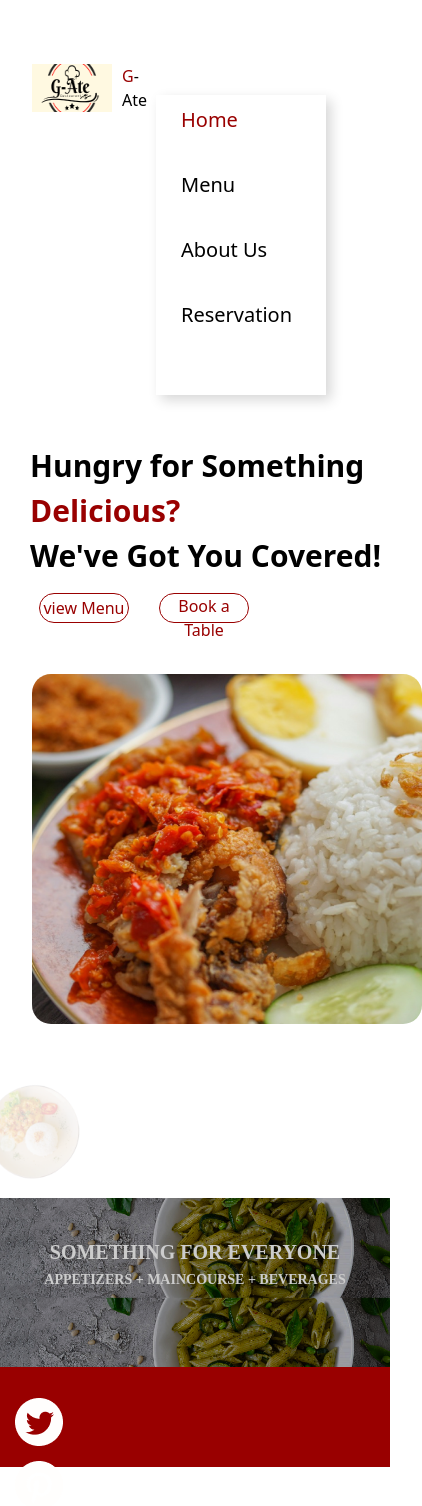
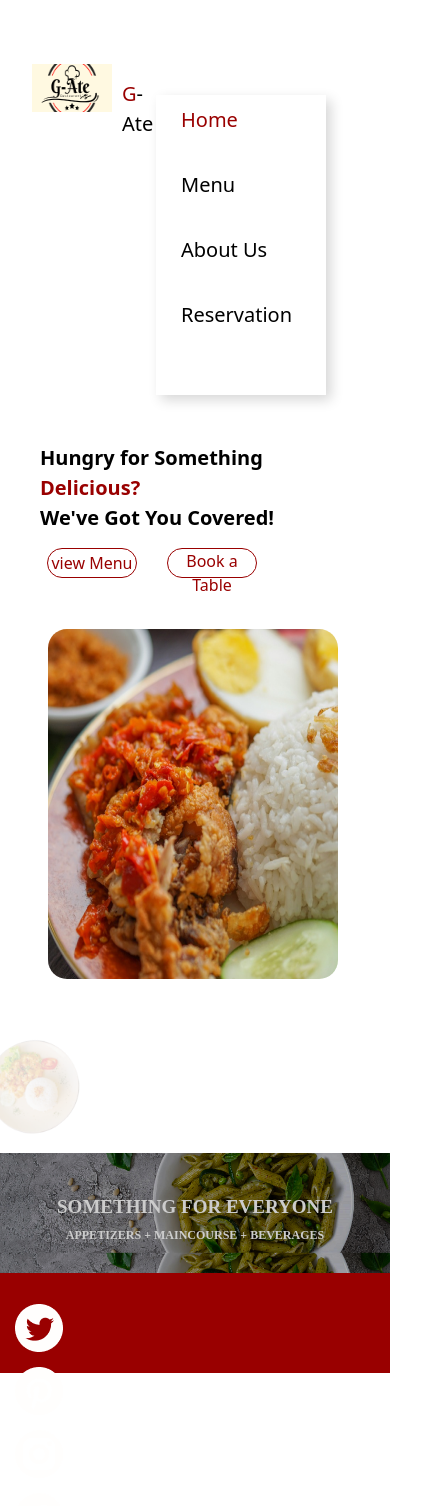
Before and after one commit to ukinebo1/group8-project, a React (Vite) app: page / in a window 390 px wide. Shown: the top 1506 px of the page, 422 px wide, since content can reach past the window. Built offline with nearby package versions, Linux system fonts and the light colour scheme.

Commit message:
responsiveness

```diff
--- a/src/App.jsx
+++ b/src/App.jsx
@@ -25,7 +25,7 @@ createBrowserRouter(createRoutesFromElements(
 
      </Route>
 
-     <Route path='footer' element={<Footer/>}/>
+
 
     { <Route path='*' element={<NotFound/>}/>  }
      </Route>
--- a/src/index.css
+++ b/src/index.css
@@ -378,11 +378,10 @@ color: #990000;
     font-size: 40px;
   }
 .home-container .row-2 img{
-    width: 508px;
+    width: 200px;
     height: 350px;
     border-radius: 19px;
     margin: 2em;
-
     }
 
     .about{
@@ -512,28 +511,30 @@ margin-bottom: 1.5em;
           }
 
           .home-container .row-2 img{
-            width: 408px;
+            width: 600px;
             height: 350px;
             margin-right: 4em;
             border-radius: 19px;
+            margin-left: 3em;
 
             }
 
             .home-text h1{
                 font-size: 30px;
-                margin-left: 1em;
+                margin-left: 2em;
 
             }
 
             .call-to-action{
                 display: flex;
-                margin-left: 1.5em;
+                margin-left: 2.8em;
 
             }
                 .media-icons {
                     background: #990000;
                     text-align: center;
                     padding-top: 1em;
+
                 }
 
                 .media-icons img{
@@ -624,6 +625,100 @@ margin-bottom: 1.5em;
                 font-size: 14px;
             }
 
+            .logo h1{
+                font-size: 20px;
+
+                margin-top: 15px;
+            }
+
+            @media screen and (max-width:500px){
+                .home-container .row-2 img{
+                    width: 290px;
+                    height: 350px;
+                    margin-right: 4em;
+                    border-radius: 19px;
+                    margin-left: 3em;
+
+                    }
+
+                    .home-text h1{
+                        font-size: 20px;
+                        margin-left: 2em;
+
+                    }
+
+                    .call-to-action{
+                        display: flex;
+                        margin-left: 2em;
+
+                    }
+
+                    .footerText h3{
+                        font-size: 19px;
+                    }
+
+                    .footerText{
+                        margin: 0;
+                    }
+
+                    .footerText p{
+                        font-size: 12px;
+                    }
+
+                    .footer-text-container{
+                       height: 120px;
+                    }
+
+                    .about-row-1 h1{
+                        font-size: 25px;
+                        font-weight: 700;
+                        margin-left: 2em;
+                    }
+                    .about-row-1 img, .about-row-2 img{
+                        width: 300px;
+                    }
+
+                    .about-row-2 h3{
+                        font-size: 15px;
+                        width: 300px;
+                        margin: 0;
+                    }
+
+                    .about-section-2-row-1 img{
+                        width: 100px;
+
+                    }
+
+                    .about-section-2-row-1 h2{
+                        position: absolute;
+                        width: 316px;
+                        height: 91.78px;
+                        margin-left: 1em;
+                        margin-top: 2em;
+                        font-weight: 700;
+                        font-size: 30px;
+                        }
+
+                        .about-section-2-row-2 .p-1, .about-section-2-row-2 .p-2, .about-section-2-row-2 .p-3{
+                            font-size: 15px;
+                            width: 300px;
+                        }
+
+                        .section-3-text h3{
+                            font-size: 13px;
+                            width: 300px;
+                            text-align: center;
+                        }
+
+                        .section-3-text h1{
+                            font-size: 16px;
+                        }
+
+
+
+            }
+
+
 
 
 }
--- a/src/pages/Footer-pg.jsx
+++ b/src/pages/Footer-pg.jsx
@@ -1,4 +1,4 @@
-import footerImg from '../assets/Images/Rectangle 19.png'
+import { NavLink} from 'react-router-dom'
 import twitterIcon from '../assets/Images/formkit_twitter.png'
 import facebookIcon from '../assets/Images/ic_baseline-facebook.png'
 import instaIcon from '../assets/Images/mdi_instagram.png'
@@ -10,7 +10,9 @@ const Footer = () => (
     <div className='footerText'>
         <h3>Something for everyone</h3>
       <p>APPETIZERS + MAINCOURSE + BEVERAGES</p>
+
     </div>
+
 
     </div>
 
--- a/src/pages/Home.jsx
+++ b/src/pages/Home.jsx
@@ -20,7 +20,7 @@ const Home = () => {
         </div>
       </div>
       <div className="row-2">
-        <img src={image} alt="" />
+        <img src={image} alt="" className='row-one' />
       </div>
         </div>
 
--- a/src/pages/Menu.jsx
+++ b/src/pages/Menu.jsx
@@ -6,6 +6,7 @@ const Menu = () => {
     <div>
     <FoodDisplay />
 
+
     </div>
   )
 }
```
